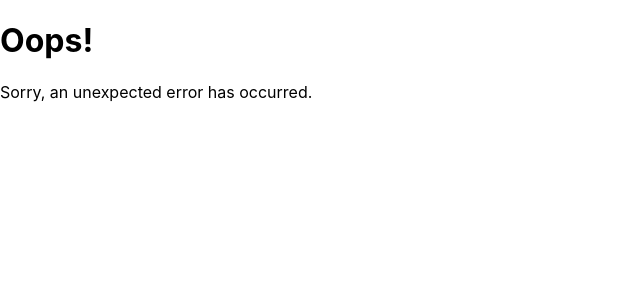
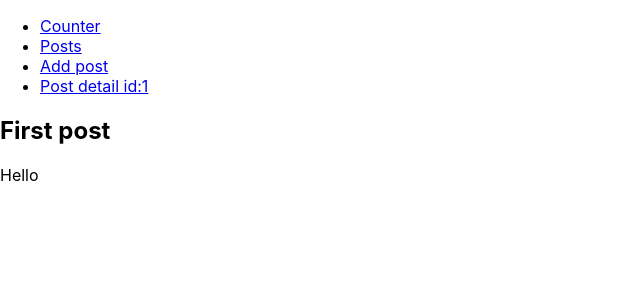
Before and after one commit to jrobertorma/react-redux-examples, a React (Create React App) app: page /posts/1 in a window 1280 px wide. Shown: the top 300 px of the page, without its empty margins (0-640 px from the left). Built offline with nearby package versions, Linux system fonts and the light colour scheme.

Commit message:
Add single post detail component

```diff
--- a/src/App.tsx
+++ b/src/App.tsx
@@ -3,9 +3,10 @@ import './App.css';
 import { ReduxCounter } from './ReduxCounter';
 import { Provider } from 'react-redux';
 import { store } from './store';
-import {PostsList} from './PostsList';
-import {createBrowserRouter, RouterProvider, Outlet, Link} from 'react-router-dom';
-import {AddPostForm} from './AddPostForm';
+import { PostsList } from './features/posts/PostsList';
+import { createBrowserRouter, RouterProvider, Outlet, Link } from 'react-router-dom';
+import { AddPostForm } from './features/posts/AddPostForm';
+import {SinglePostPage} from "./features/posts/SinglePostPage";
 
 const router = createBrowserRouter([
   {
@@ -22,6 +23,9 @@ const router = createBrowserRouter([
             </li>
             <li>
               <Link to={`/add-post`}>Add post</Link>
+            </li>
+            <li>
+              <Link to={`/posts/:1`}>Post detail id:1</Link>
             </li>
           </ul>
         </nav>
@@ -46,6 +50,10 @@ const router = createBrowserRouter([
       {
         path: "add-post",
         element: <AddPostForm />
+      },
+      {
+        path: "/posts/:postId",
+        element: <SinglePostPage />
       }
     ]
   },
--- a/src/AddPostForm.tsx
+++ b/src/features/posts/AddPostForm.tsx
@@ -2,7 +2,7 @@ import React, { useState } from 'react'
 import {useDispatch} from 'react-redux';
 import { nanoid } from '@reduxjs/toolkit'
 
-import { postAdded } from './features/posts/postsSlice';
+import { postAdded } from './postsSlice';
 
 export const AddPostForm = () => {
   const [title, setTitle] = useState('')
--- a/src/PostsList.tsx
+++ b/src/features/posts/PostsList.tsx
@@ -1,6 +1,6 @@
 import React from 'react'
 import { useSelector } from 'react-redux'
-import type { RootState } from './store';
+import type { RootState } from '../../store';
 
 export const PostsList = () => {
   const posts = useSelector( (state: RootState)  => state.reducers.posts)
--- /dev/null
+++ b/src/features/posts/SinglePostPage.tsx
@@ -0,0 +1,30 @@
+import React from 'react';
+import {useSelector} from 'react-redux';
+import {RootState} from '../../store';
+
+export const SinglePostPage = () => {
+  // how to pass parameters to routes is a question for another time, for now will hardcode it :)
+  const postId = '1';
+
+  const post = useSelector(
+    (state: RootState)  => state.reducers.posts.find(post => post.id === postId)
+  )
+
+  if (!post) {
+    return (
+      <section>
+        <h2>Post not found!</h2>
+      </section>
+    )
+  }
+
+  return (
+    <section>
+      <article className="post">
+        <h2>{post.title}</h2>
+        <p className="post-content">{post.content}</p>
+      </article>
+    </section>
+  )
+
+}
```
